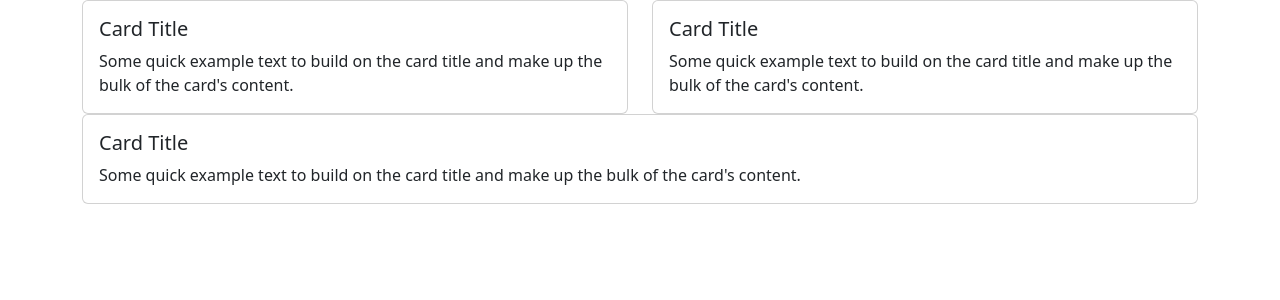
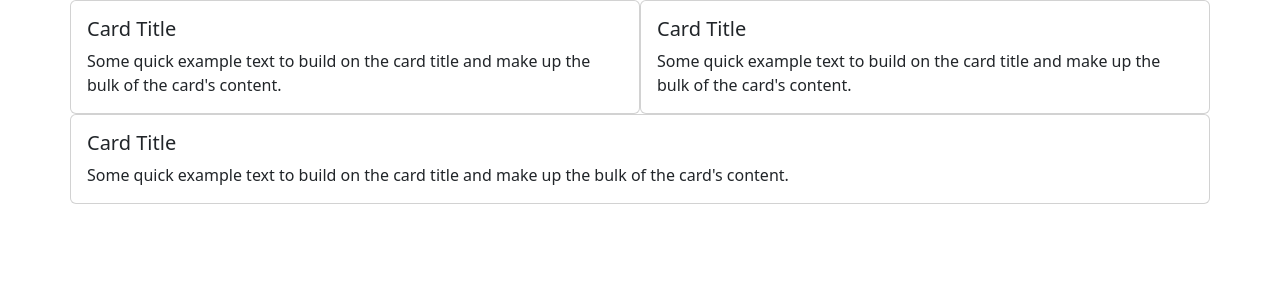
Before and after one commit to MartinBradbury/mebresume, a React (Vite) app in the folder resume/: page / in a window 1280 px wide. Shown: the top 300 px of the page. Built offline with nearby package versions, Linux system fonts and the light colour scheme.

Commit message:
removed redundant margin from css

```diff
--- a/resume/src/styles/App.module.css
+++ b/resume/src/styles/App.module.css
@@ -1,6 +1,11 @@
+.Col {
+    padding: 0px;
+}
+
+
+
 .CardOne {
     padding: 0px;
-    margin-right: 0px;
     transform: translateX(-50%);
     opacity: 0; /* Start with 0 opacity */
     transition: transform 3s ease, opacity 3s ease; /* Add opacity transition */
@@ -8,7 +13,6 @@
 
 .CardTwo {
     padding: 0px;
-    margin-right: 0px;
     transform: translateX(50%);
     opacity: 0; /* Start with 0 opacity */
     transition: transform 3s ease, opacity 3s ease;
@@ -16,7 +20,6 @@
 
 .CardThree {
     padding: 0px;
-    margin-right: 0px;
     transform: translateY(50%);
     opacity: 0; /* Start with 0 opacity */
     transition: transform 3s ease, opacity 3s ease;
```
